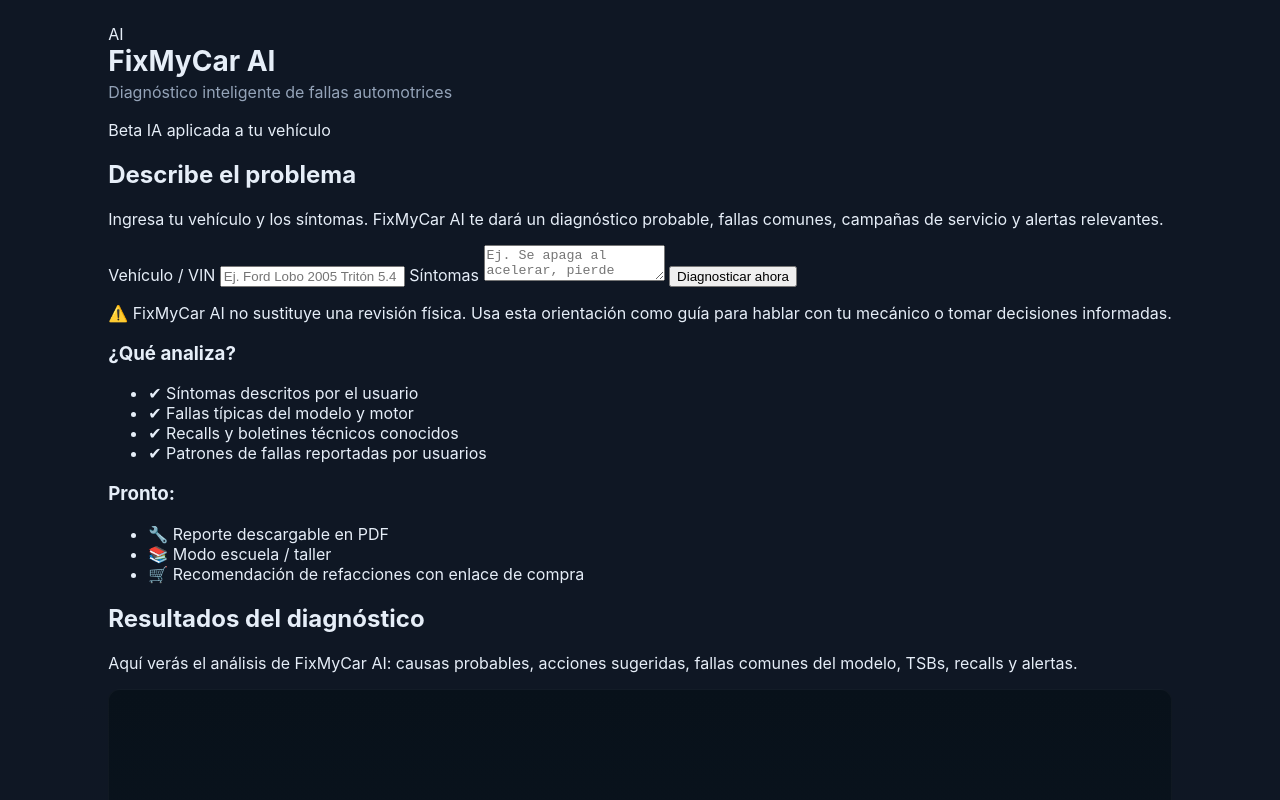
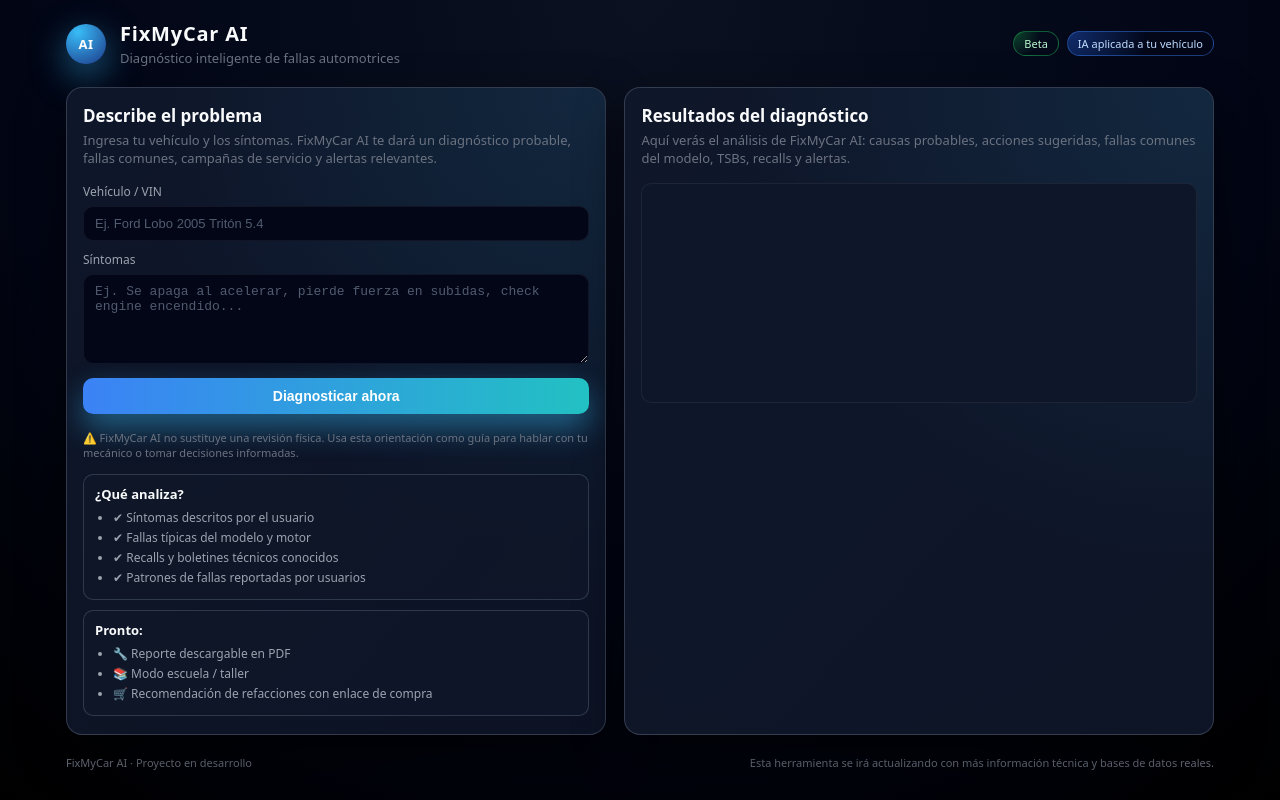
Before and after one commit to diegonavarroalcantar-gif/fixmycarAI, a plain HTML site: page index.html in a window 1280 px wide. Shown: the top 800 px of the page. Drawn offline with Linux system fonts and the light colour scheme.

Commit message:
Update style.css

```diff
--- a/style.css
+++ b/style.css
@@ -1,25 +1,355 @@
-:root{
-  --bg:#0f1724;
-  --card:#0b1220;
-  --accent:#ff7a18;
-  --muted:#94a3b8;
-  --text:#e6eef8;
-  --success:#16a34a;
+:root {
+  --bg: #050712;
+  --bg-elevated: #0c0f1a;
+  --bg-elevated-soft: #111626;
+  --border-subtle: rgba(255, 255, 255, 0.06);
+  --accent: #3b82f6;
+  --accent-soft: rgba(59, 130, 246, 0.12);
+  --accent-strong: #38bdf8;
+  --text-main: #f9fafb;
+  --text-muted: #9ca3af;
+  --text-soft: #6b7280;
+  --danger: #f97373;
+  --radius-lg: 16px;
+  --radius-md: 10px;
+  --radius-pill: 999px;
+  --shadow-soft: 0 18px 45px rgba(0, 0, 0, 0.55);
+  --shadow-subtle: 0 10px 25px rgba(0, 0, 0, 0.38);
+  --border-glow: 1px solid rgba(148, 163, 184, 0.28);
 }
-*{box-sizing:border-box}
-body{margin:0;font-family:Inter,ui-sans-serif,system-ui,Segoe UI,Roboto,Helvetica,Arial; background:var(--bg); color:var(--text); min-height:100vh; display:flex; align-items:center; justify-content:center; padding:24px;}
-.container{width:100%;max-width:820px}
-header{margin-bottom:12px}
-header h1{margin:0;font-size:28px}
-header p{margin:4px 0 18px;color:var(--muted)}
-.chat{background:linear-gradient(180deg,#08111a 0%, #0b1520 100%); border-radius:12px; padding:16px; min-height:360px; max-height:60vh; overflow:auto; border:1px solid rgba(255,255,255,0.03)}
-.message{padding:10px;border-radius:10px;margin-bottom:10px}
-.user{background:#071427;color:var(--text); border:1px solid rgba(255,255,255,0.03); text-align:left}
-.bot{background:linear-gradient(90deg,#07172a,#0b2b3f); border:1px solid rgba(255,255,255,0.04)}
-.msg-title{font-weight:600}
-.msg-sub{color:var(--muted); font-size:13px}
-.inputForm{display:flex; gap:8px; margin-top:12px}
-.inputForm input{flex:1;padding:12px;border-radius:8px;border:1px solid rgba(255,255,255,0.04); background:transparent; color:var(--text)}
-.inputForm button{background:var(--accent); color:#08111a; padding:12px 16px; border-radius:8px; border:none; font-weight:700}
-.footer-note{margin-top:8px;color:var(--muted); font-size:13px}
-.small-cta{display:inline-block;margin-top:8px;background:transparent;border:1px solid rgba(255,255,255,0.04);padding:6px 10px;border-radius:8px;color:var(--muted);font-size:13px}
+
+/* LAYOUT BASE */
+
+*,
+*::before,
+*::after {
+  box-sizing: border-box;
+}
+
+body {
+  margin: 0;
+  min-height: 100vh;
+  background: radial-gradient(circle at top, #0b1120 0, #020617 55%, #000 100%);
+  color: var(--text-main);
+  font-family: system-ui, -apple-system, BlinkMacSystemFont, "Segoe UI", sans-serif;
+}
+
+/* SHELL */
+
+.app-shell {
+  max-width: 1180px;
+  margin: 0 auto;
+  padding: 20px 16px 28px;
+}
+
+/* HEADER */
+
+.header {
+  display: flex;
+  justify-content: space-between;
+  align-items: center;
+  gap: 16px;
+  margin-bottom: 20px;
+}
+
+.brand {
+  display: flex;
+  gap: 14px;
+  align-items: center;
+}
+
+.logo-circle {
+  width: 40px;
+  height: 40px;
+  border-radius: 999px;
+  background: radial-gradient(circle at 30% 20%, #38bdf8, #1e3a8a);
+  display: flex;
+  align-items: center;
+  justify-content: center;
+  font-weight: 700;
+  letter-spacing: 0.04em;
+  font-size: 13px;
+  color: white;
+  box-shadow: 0 12px 35px rgba(56, 189, 248, 0.5);
+}
+
+.brand h1 {
+  font-size: 20px;
+  margin: 0;
+  letter-spacing: 0.04em;
+}
+
+.brand p {
+  margin: 2px 0 0;
+  font-size: 13px;
+  color: var(--text-soft);
+}
+
+.header-tagline {
+  display: flex;
+  flex-wrap: wrap;
+  gap: 8px;
+  justify-content: flex-end;
+}
+
+.pill {
+  border-radius: var(--radius-pill);
+  padding: 4px 10px;
+  font-size: 11px;
+  border: 1px solid rgba(148, 163, 184, 0.35);
+  color: var(--text-muted);
+}
+
+.pill-green {
+  border-color: rgba(34, 197, 94, 0.45);
+  color: #bbf7d0;
+  background: radial-gradient(circle at 0 0, rgba(22, 163, 74, 0.4), transparent 55%);
+}
+
+.pill-blue {
+  border-color: rgba(59, 130, 246, 0.45);
+  color: #bfdbfe;
+  background: radial-gradient(circle at 0 0, rgba(37, 99, 235, 0.4), transparent 55%);
+}
+
+/* LAYOUT PRINCIPAL */
+
+.layout {
+  display: grid;
+  grid-template-columns: minmax(0, 1.1fr) minmax(0, 1.2fr);
+  gap: 18px;
+}
+
+.panel {
+  background: linear-gradient(to bottom right, rgba(15, 23, 42, 0.96), rgba(15, 23, 42, 0.8));
+  border-radius: var(--radius-lg);
+  padding: 16px 16px 18px;
+  border: var(--border-glow);
+  box-shadow: var(--shadow-soft);
+  position: relative;
+  overflow: hidden;
+}
+
+.panel::before {
+  content: "";
+  position: absolute;
+  inset: 0;
+  pointer-events: none;
+  background: radial-gradient(circle at top right, rgba(56, 189, 248, 0.12), transparent 55%);
+  opacity: 0.9;
+}
+
+.panel > * {
+  position: relative;
+  z-index: 1;
+}
+
+.panel h2 {
+  margin: 0 0 4px;
+  font-size: 17px;
+}
+
+.panel-sub {
+  margin: 0 0 16px;
+  font-size: 13px;
+  color: var(--text-soft);
+}
+
+/* FORMULARIO */
+
+.form {
+  display: flex;
+  flex-direction: column;
+  gap: 10px;
+}
+
+.field {
+  display: flex;
+  flex-direction: column;
+  gap: 6px;
+}
+
+.field-label {
+  font-size: 12px;
+  color: var(--text-muted);
+}
+
+input,
+textarea {
+  background: #020617;
+  border-radius: var(--radius-md);
+  border: 1px solid var(--border-subtle);
+  color: var(--text-main);
+  padding: 9px 11px;
+  font-size: 13px;
+  outline: none;
+  transition: border 0.15s ease, box-shadow 0.15s ease, transform 0.05s ease;
+}
+
+input::placeholder,
+textarea::placeholder {
+  color: rgba(148, 163, 184, 0.55);
+}
+
+input:focus,
+textarea:focus {
+  border-color: rgba(56, 189, 248, 0.7);
+  box-shadow: 0 0 0 1px rgba(56, 189, 248, 0.5);
+  transform: translateY(-0.5px);
+}
+
+textarea {
+  min-height: 90px;
+  resize: vertical;
+}
+
+.btn-primary {
+  margin-top: 4px;
+  background: linear-gradient(90deg, #3b82f6, #22c1c3);
+  color: white;
+  border: none;
+  border-radius: var(--radius-md);
+  padding: 10px 12px;
+  font-size: 14px;
+  font-weight: 600;
+  cursor: pointer;
+  display: inline-flex;
+  align-items: center;
+  justify-content: center;
+  gap: 6px;
+  box-shadow: 0 14px 30px rgba(56, 189, 248, 0.45);
+  transition: transform 0.08s ease, box-shadow 0.08s ease, filter 0.08s ease;
+}
+
+.btn-primary:hover {
+  transform: translateY(-1px);
+  filter: brightness(1.05);
+  box-shadow: 0 16px 36px rgba(56, 189, 248, 0.55);
+}
+
+.btn-primary:active {
+  transform: translateY(0);
+  box-shadow: 0 10px 22px rgba(56, 189, 248, 0.35);
+}
+
+.disclaimer {
+  margin: 6px 0 0;
+  font-size: 11px;
+  color: var(--text-soft);
+}
+
+/* INFO CARDS */
+
+.info-cards {
+  margin-top: 14px;
+  display: grid;
+  gap: 10px;
+}
+
+.info-card {
+  background: rgba(15, 23, 42, 0.9);
+  border-radius: 10px;
+  padding: 10px 11px;
+  border: 1px solid rgba(148, 163, 184, 0.25);
+}
+
+.info-card h3 {
+  margin: 0 0 6px;
+  font-size: 13px;
+}
+
+.info-card ul {
+  margin: 0;
+  padding-left: 18px;
+  font-size: 12px;
+  color: var(--text-muted);
+}
+
+.info-card li {
+  margin-bottom: 3px;
+}
+
+/* CHAT PANEL */
+
+.panel-chat {
+  background: linear-gradient(to bottom right, rgba(15, 23, 42, 0.98), rgba(15, 23, 42, 0.9));
+}
+
+.chat {
+  margin-top: 10px;
+  background: rgba(15, 23, 42, 0.95);
+  border-radius: var(--radius-md);
+  border: 1px solid var(--border-subtle);
+  min-height: 220px;
+  max-height: 520px;
+  overflow-y: auto;
+  padding: 10px;
+}
+
+/* MENSAJES */
+
+.message {
+  margin-bottom: 10px;
+  border-radius: 10px;
+  padding: 8px 9px;
+  font-size: 13px;
+  line-height: 1.45;
+}
+
+.message.user {
+  background: rgba(15, 23, 42, 0.9);
+  border: 1px solid rgba(59, 130, 246, 0.4);
+  box-shadow: var(--shadow-subtle);
+}
+
+.message.bot {
+  background: rgba(15, 23, 42, 0.85);
+  border: 1px solid rgba(148, 163, 184, 0.35);
+}
+
+.msg-title {
+  font-size: 11px;
+  text-transform: uppercase;
+  letter-spacing: 0.08em;
+  color: var(--text-soft);
+  margin-bottom: 4px;
+}
+
+.message strong {
+  color: var(--accent-strong);
+}
+
+.message ul,
+.message ol {
+  padding-left: 18px;
+  margin: 4px 0;
+}
+
+/* FOOTER */
+
+.footer {
+  margin-top: 20px;
+  display: flex;
+  justify-content: space-between;
+  gap: 10px;
+  font-size: 11px;
+  color: var(--text-soft);
+}
+
+/* RESPONSIVE */
+
+@media (max-width: 900px) {
+  .layout {
+    grid-template-columns: minmax(0, 1fr);
+  }
+}
+
+@media (max-width: 600px) {
+  .header {
+    flex-direction: column;
+    align-items: flex-start;
+  }
+  .footer {
+    flex-direction: column;
+  }
+}
```
